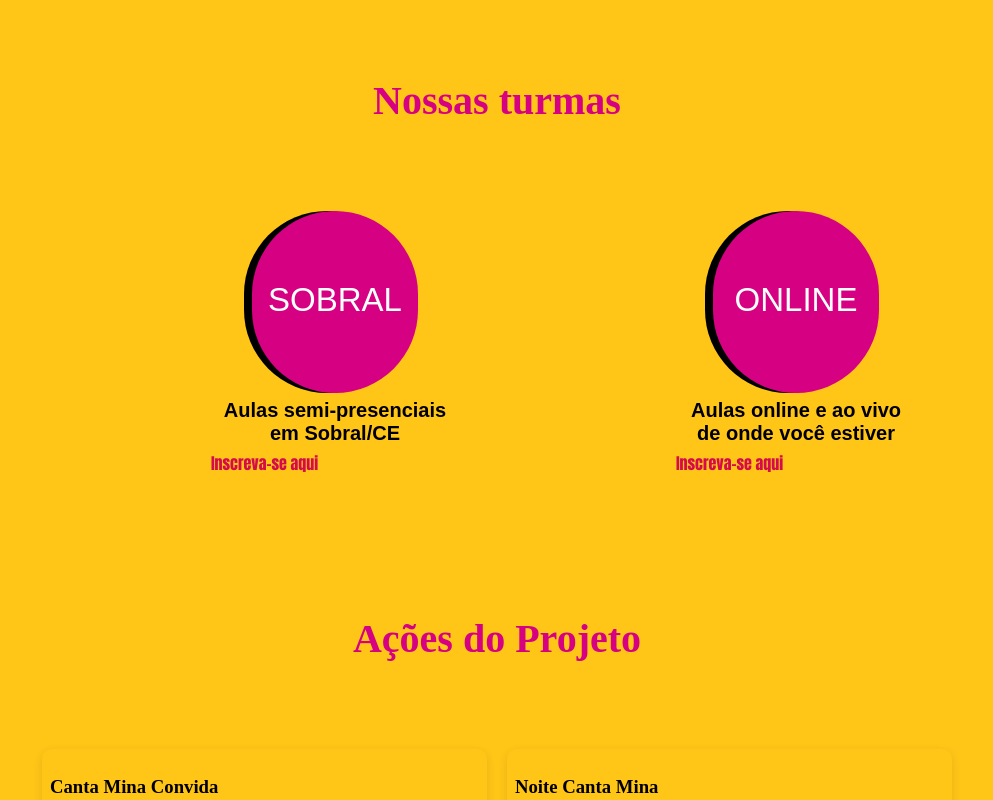
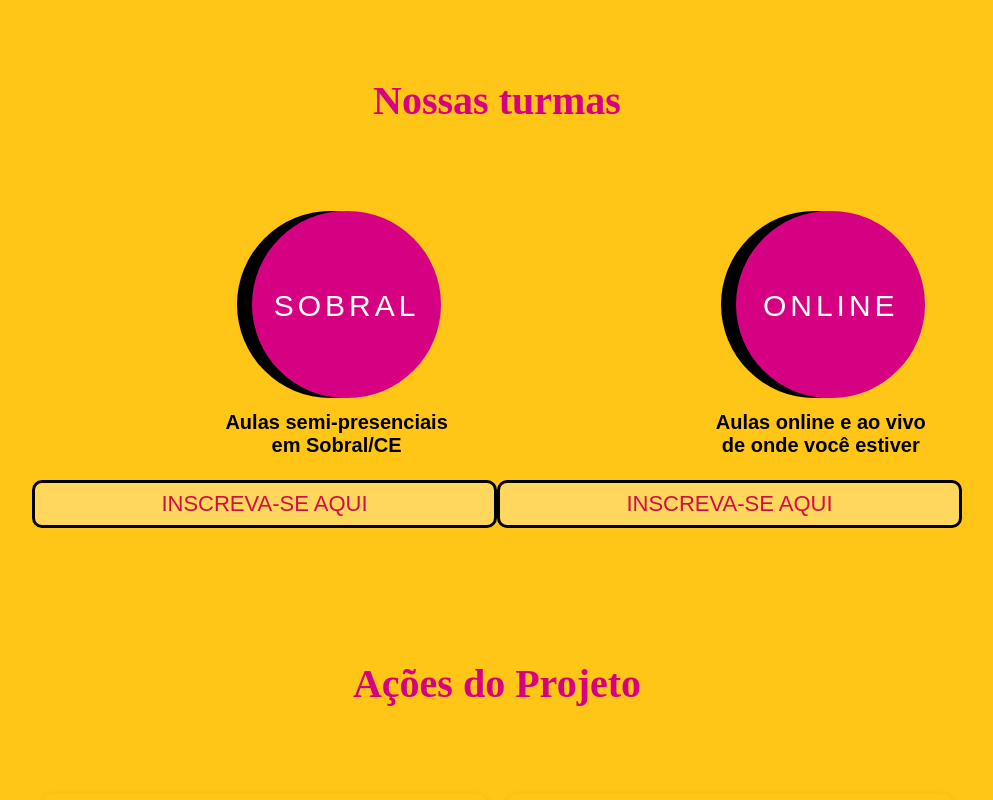
Before and after one commit to projetocantamina/projetocantamina.github.io, a plain HTML site: page index.html in a window 1280 px wide. Shown: the part 1064-1864 px from the top of the page, without its empty margins (143-1136 px from the left). Drawn offline with Linux system fonts and the light colour scheme.

Commit message:
mudança botões turmas

```diff
--- a/css/style.css
+++ b/css/style.css
@@ -97,7 +97,7 @@ section#historia {
     font-size: 20px;
     font-family: 'Montserrat', sans-serif;
     font-weight: 100;
-    color: #333;
+    color: black;
 
 }
 
@@ -238,6 +238,7 @@ h1{
     margin-right: auto;
     margin-top: 598px;
     width: 850px;
+    word-spacing: 3px
 
 }
 
@@ -262,12 +263,12 @@ h1{
 
     display: block;
     margin: 10px;
-    box-shadow: -8px 0 0 0 black;
+    box-shadow: -15px 0 0 0 black;
     border-radius: 10px;
-    padding: .0.5rem 2rem;
+    padding: .0.6rem 2rem;
    transition: transform .3s;
-    width: 150px;
-    height: 150px;
+    width: 170px;
+    height: 155px;
     cursor: pointer;
     border-radius: 700px;
     background-color: #d60083;
@@ -282,7 +283,7 @@ h1{
 .turmasPrincipal .menuTurmas h3 {
 
     display: block;
-    font-size: 33px;
+    font-size: 30px;
     margin-block-start: .6em;
     margin-block-end: .6em;
     margin-inline-start: 0px;
@@ -292,14 +293,15 @@ h1{
     text-align: center;
     color: white;
     font-family: 'Montserrat', sans-serif;
-    margin-top: 70px;
+    margin-top: 78px;
+    letter-spacing: 4px;
 
 }
 
 
 .turmasPrincipal .menuTurmas p {
 
-    margin-top: 80px;
+    margin-top: 88px;
     font-family: 'Montserrat', sans-serif;
     font-weight: bold;
     font-size: 20px;
@@ -640,7 +642,7 @@ iframe {
     margin-left: auto;
     padding: 2rem;
     display: flex;
-    padding-top: 0px;
+
 }
 
 .inscricaoBotao {
@@ -654,6 +656,9 @@ iframe {
     text-align: center;
     margin-right: auto;
     margin-left: auto;
+    border: solid;
+    background-color: rgba(255, 255, 255, 0.3);
+
 
 
 }
@@ -669,18 +674,25 @@ iframe {
     text-align: center;
     margin-right: auto;
     margin-left: auto;
+    border: solid;
 }
 
 .inscricaoBotao2 a {
-    font-family: Impact, Haettenschweiler, 'Arial Narrow Bold', sans-serif;
+    font-family: 'Montserrat', sans-serif;
     color: #D40C4Bff;
     text-decoration: none;
+    font-weight: 100;
+    font-size: 22px;
+
 }
 
 .inscricaoBotao a {
-    font-family: Impact, Haettenschweiler, 'Arial Narrow Bold', sans-serif;
+    font-family: 'Montserrat', sans-serif;
     color: #D40C4Bff;
     text-decoration: none;
+    font-weight: 100;
+    font-size: 22px;
+
 
 }
 
--- a/index.html
+++ b/index.html
@@ -119,8 +119,8 @@
 
             <div class="inscricaoBotao">
                 <a
-                    href="https://docs.google.com/forms/d/1weEyAsegQI626t6bresdXJh75W7aRA1V3AfIFdS1kOI/viewform?edit_requested=true">Inscreva-se
-                    aqui
+                    href="https://docs.google.com/forms/d/1weEyAsegQI626t6bresdXJh75W7aRA1V3AfIFdS1kOI/viewform?edit_requested=true">INSCREVA-SE
+                    AQUI
                 </a>
             </div>
 
@@ -128,8 +128,8 @@
             <div class="inscricaoBotao">
 
                 <a
-                    href="https://docs.google.com/forms/d/1CgqSO_GPTUSvSARBaesLRFb4lMI8htqM5e6UPQoDyqQ/viewform?edit_requested=true">Inscreva-se
-                    aqui
+                    href="https://docs.google.com/forms/d/1CgqSO_GPTUSvSARBaesLRFb4lMI8htqM5e6UPQoDyqQ/viewform?edit_requested=true">INSCREVA-SE
+                    AQUI
                 </a>
 
             </div>
```
Also changed, not shown: 1 other file.
